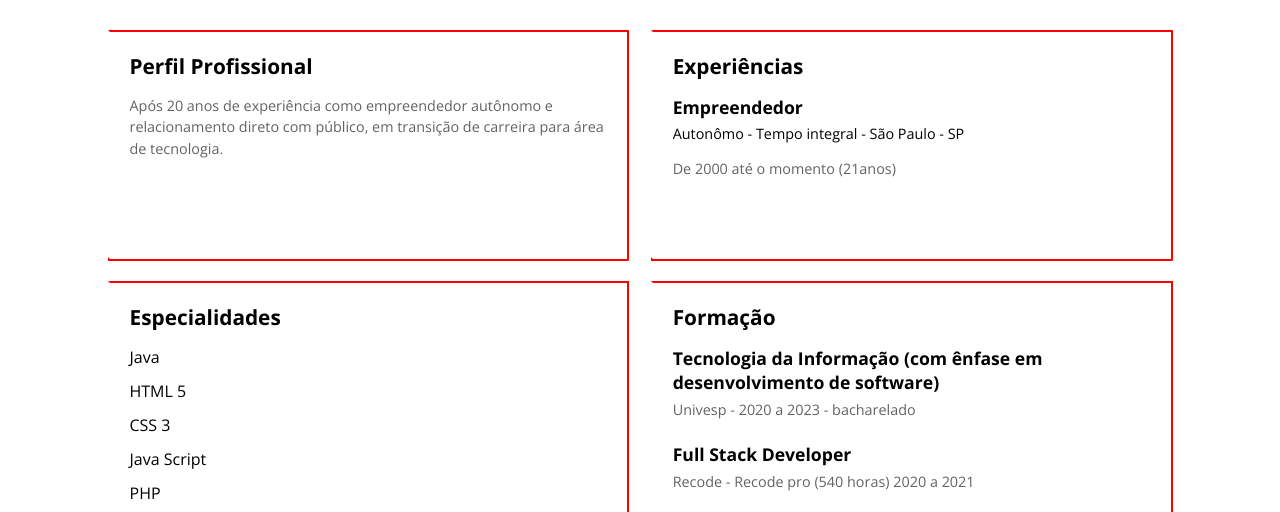
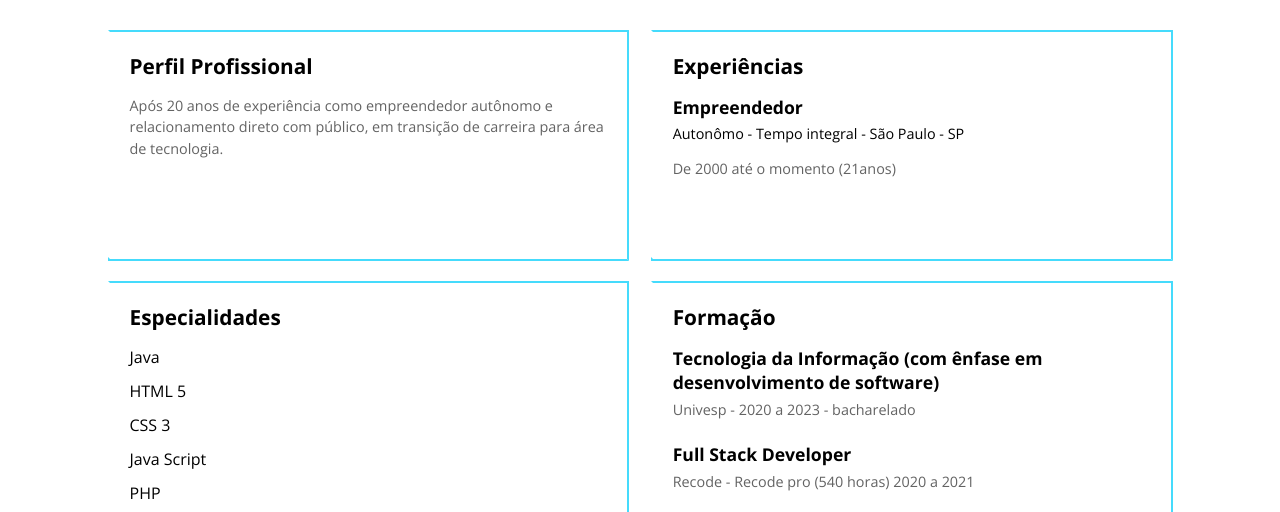
Before and after one commit to wilsonbella/wilsonbella.github.io, a plain HTML site: page index.html in a window 1280 px wide. Shown: the part 283-795 px from the top of the page. Drawn offline with nearby package versions, Linux system fonts and the light colour scheme.

Commit message:
Atualizado

```diff
--- a/assets/css/style.css
+++ b/assets/css/style.css
@@ -271,8 +271,8 @@ label span{
         animation-duration: 1s, 1s;
         animation-delay: 2s, 3s;
         animation-fill-mode: forwards;
-        border-top-color: red;
-        border-right-color: red;
+        border-top-color: #45dbfc;
+        border-right-color:#45dbfc;
     }
     main .coluna section .baixo-esquerda{
         bottom: -2px;
@@ -281,8 +281,8 @@ label span{
         animation-duration: 1s, 1s;
         animation-delay: 4s, 5s;
         animation-fill-mode: forwards;
-        border-bottom-color: red;
-        border-left-color: red;
+        border-bottom-color: #45dbfc;
+        border-left-color: #45dbfc;
     }
     main .coluna{
         padding: 0;
```
